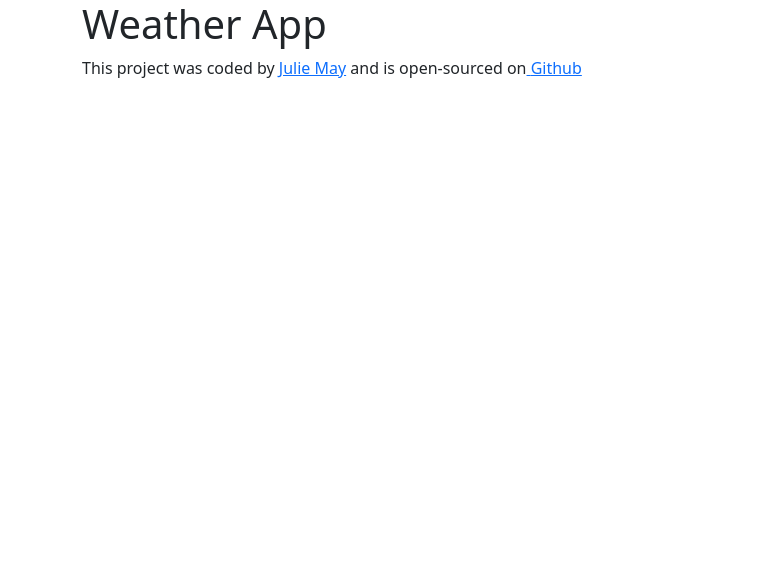
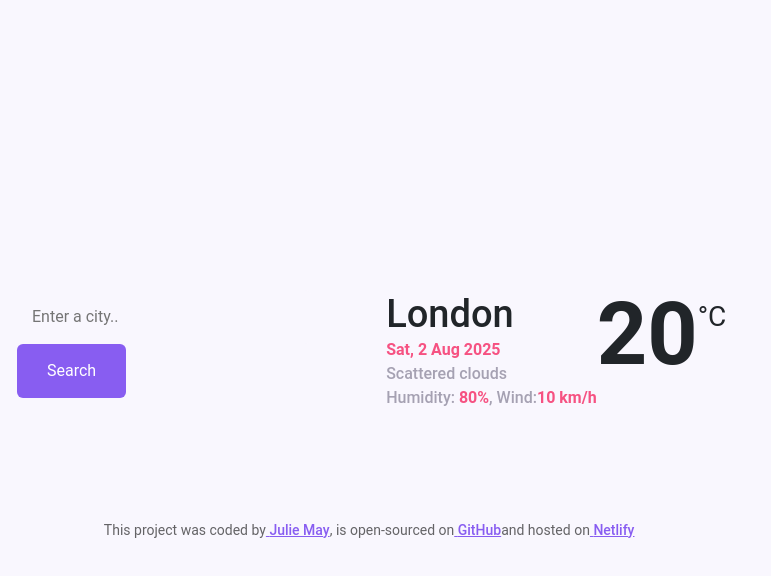
Before and after one commit to Jules2791/react-weather-app, a React (Vite) app: page / in a window 1280 px wide. Shown: the top 576 px of the page, without its empty margins (0-771 px from the left). Built offline with nearby package versions, Linux system fonts and the light colour scheme.

Commit message:
Added CSS

```diff
--- a/package.json
+++ b/package.json
@@ -10,6 +10,7 @@
     "preview": "vite preview"
   },
   "dependencies": {
+    "axios": "^1.11.0",
     "bootstrap": "^5.3.8",
     "react": "^19.1.1",
     "react-dom": "^19.1.1"
--- a/src/App.jsx
+++ b/src/App.jsx
@@ -1,25 +1,33 @@
+import React from "react";
+import Weather from "./Weather";
 import "./App.css";
 
 export default function App() {
   return (
     <div className="App">
       <div className="container">
-        <h1>Weather App</h1>
+        <Weather defaultCity="New York" />
         <footer>
-          This project was coded by{" "}
-          <a
-            href="https://www.shecodes.io/graduates/148259-julie-may"
-            target="_blank"
-          >
+          This project was coded by
+          <a href="https://github.com/Jules2791" target="_blank">
+            {" "}
             Julie May
-          </a>{" "}
-          and is open-sourced on
+          </a>
+          , is open-sourced on
           <a
             href="https://github.com/Jules2791/react-weather-app"
             target="_blank"
           >
             {" "}
-            Github
+            GitHub
+          </a>
+          and hosted on
+          <a
+            href="https://incandescent-brioche-49f1ef.netlify.app/"
+            target="_blank"
+          >
+            {" "}
+            Netlify
           </a>
         </footer>
       </div>
--- /dev/null
+++ b/src/Weather.css
@@ -0,0 +1,126 @@
+body {
+  background-color: #f9f7fe;
+  font-family: "Roboto", sans-serif;
+}
+
+a {
+  color: #885df1;
+}
+
+.weather-app {
+  background: white;
+  max-width: 600px;
+  margin: 45px auto;
+  box-shadow: 0 30px 50px rgba(65, 50, 100, 0.08);
+  border-radius: 16px;
+  padding: 30px;
+}
+
+header {
+  border-bottom: 1px solid #f9f7fe;
+  padding: 0 0 30px 0;
+}
+
+.search-form-input {
+  background-color: #f9f7fe;
+  border: none;
+  border-radius: 6px;
+  width: 80%;
+  font-size: 16px;
+  padding: 15px 20px;
+}
+
+.search-form-button {
+  background: #885df1;
+  padding: 15px 30px;
+  border: none;
+  font-size: 16px;
+  margin-left: 5px;
+  border-radius: 6px;
+  color: white;
+}
+
+main {
+  padding: 30px 0;
+}
+
+.weather-app-data {
+  display: flex;
+  justify-content: space-between;
+}
+
+.weather-app-city {
+  margin: 0;
+  font-size: 38px;
+  line-height: 48px;
+}
+
+.weather-app-details {
+  font-size: 16px;
+  color: rgba(39, 33, 66, 0.4);
+  line-height: 24px;
+  font-weight: 500;
+}
+
+.weather-app-details strong {
+  color: #f65282;
+}
+
+.weather-app-temperature-container {
+  display: flex;
+}
+
+.weather-app-icon {
+  width: 88px;
+  height: 88px;
+}
+
+.weather-app-temperature {
+  font-size: 88px;
+  line-height: 88px;
+  font-weight: bold;
+}
+
+.weather-app-unit {
+  margin-top: 6px;
+  font-size: 28px;
+}
+
+.weather-forecast {
+  display: flex;
+  justify-content: space-around;
+  margin-top: 30px;
+}
+
+.weather-forecast-date {
+  text-align: center;
+  color: rgba(39, 33, 66, 0.4);
+  font-size: 16px;
+  line-height: 20px;
+}
+
+.weather-forecast-icon {
+  width: 88px;
+  height: 88px;
+  display: block;
+  margin: 0 auto;
+}
+
+.weather-forecast-temperatures {
+  text-align: center;
+  color: #f65282;
+  margin-top: 10px;
+  display: flex;
+  justify-content: center;
+}
+.weather-forecast-temperature {
+  padding: 0 10px;
+}
+
+footer {
+  border-top: 1px solid #f9f7fe;
+  padding: 30px 0 0 0;
+  text-align: center;
+  font-size: 14px;
+  color: rgba(0, 0, 0, 0.6);
+}
--- /dev/null
+++ b/src/Weather.jsx
@@ -0,0 +1,53 @@
+import React, { useState } from "react";
+import axios from "axios";
+import "./Weather.css";
+
+export default function Weather() {
+  return (
+    <main>
+      <div className="weather-app-data">
+        <div>
+          <header>
+            <form className="search-form" id="search-form">
+              <input
+                type="search"
+                placeholder="Enter a city.."
+                required
+                id="search-form-input"
+                className="search-form-input"
+              />
+              <input
+                type="submit"
+                value="Search"
+                className="search-form-button"
+              />
+            </form>
+          </header>
+        </div>
+        <div>
+          <h1 className="weather-app-city" id="weather-app-city">
+            London
+          </h1>
+          <p className="weather-app-details">
+            <span id="time">
+              <strong>Sat, 2 Aug 2025</strong>
+              <br />
+            </span>
+            <span id="description">Scattered clouds</span>
+            <br />
+            Humidity: <strong id="humidity">80%</strong>, Wind:
+            <strong id="wind-speed">10 km/h</strong>
+          </p>
+        </div>
+        <div className="weather-app-temperature-container">
+          <div id="icon"></div>
+          <div className="weather-app-temperature" id="weather-app-temperature">
+            20
+          </div>
+          <div className="weather-app-unit">°C</div>
+        </div>
+      </div>
+      <div className="weather-forecast" id="forecast"></div>
+    </main>
+  );
+}
--- a/src/index.css
+++ b/src/index.css
@@ -0,0 +1,53 @@
+a {
+  font-weight: 500;
+  color: #646cff;
+  text-decoration: inherit;
+}
+a:hover {
+  color: #535bf2;
+}
+
+body {
+  margin: 0;
+  display: flex;
+  place-items: center;
+  min-width: 320px;
+  min-height: 100vh;
+}
+
+h1 {
+  font-size: 3.2em;
+  line-height: 1.1;
+}
+
+button {
+  border-radius: 8px;
+  border: 1px solid transparent;
+  padding: 0.6em 1.2em;
+  font-size: 1em;
+  font-weight: 500;
+  font-family: inherit;
+  background-color: #1a1a1a;
+  cursor: pointer;
+  transition: border-color 0.25s;
+}
+button:hover {
+  border-color: #646cff;
+}
+button:focus,
+button:focus-visible {
+  outline: 4px auto -webkit-focus-ring-color;
+}
+
+@media (prefers-color-scheme: light) {
+  :root {
+    color: #213547;
+    background-color: #ffffff;
+  }
+  a:hover {
+    color: #747bff;
+  }
+  button {
+    background-color: #f9f9f9;
+  }
+}
```
Also changed, not shown: 1 other file (tests, documents, lock files or other folders).
